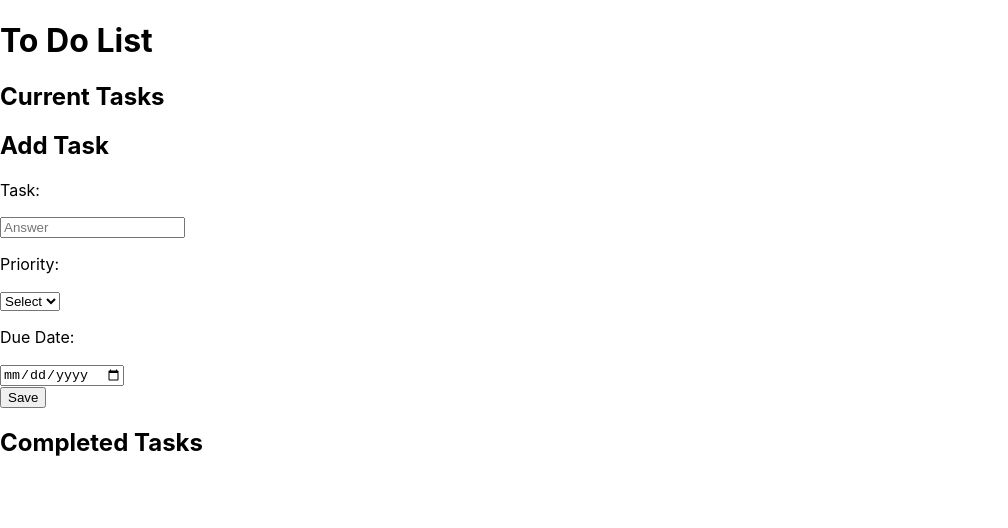
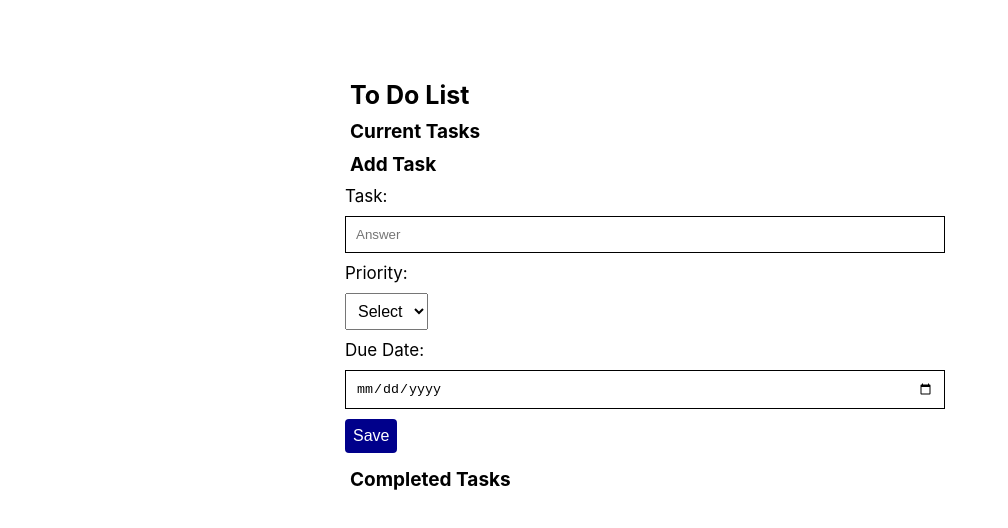
Before and after one commit to joesRepos/ToDone, a React (Create React App) app in the folder client/: page / in a window 1280 px wide. Shown: the top 528 px of the page, without its empty margins (0-1008 px from the left). Built offline with nearby package versions, Linux system fonts and the light colour scheme; no server answers.

Commit message:
Adding css, moslty from final year project.

```diff
--- a/client/src/App.css
+++ b/client/src/App.css
@@ -0,0 +1,69 @@
+.task-page {
+    max-width: 600px;
+    margin: 50px auto;
+    padding: 20px;
+    background-color: white;
+}
+
+h1 {
+    font-size: 25px;
+    margin: 10px;
+}
+
+h2 {
+    font-size: 19px;
+    margin: 10px;
+}
+
+p {
+    font-size: 17px;
+    margin: 5px;
+}
+
+input {
+    width: 100%;
+    padding: 10px;
+    margin: 5px;
+    border: 1px solid;
+    box-sizing: border-box;
+}
+
+select {
+    padding: 8px;
+    font-size: 16px;
+    margin: 5px;
+
+  }
+
+button {
+    background-color: darkblue;
+    border: none;
+    color: white;
+    border-radius: 4px;
+    font-size: 16px;
+    padding: 8px;
+    margin: 5px;
+}
+
+table {
+    width: 80%;
+    border-collapse: collapse;
+    margin-top: 15px;
+}
+
+th, td {
+    border: 1px solid lightgray;
+    padding: 8px;
+    text-align: left;
+}
+
+th {
+    background-color: darkblue;
+    color: white;
+    font-size: 15px;
+}
+
+td {
+    background-color: white;
+    font-size: 15px;
+}
--- a/client/src/App.js
+++ b/client/src/App.js
@@ -1,4 +1,5 @@
 import React, {useEffect, useState} from 'react'
+import './App.css';
 
 function App() {
 
```
